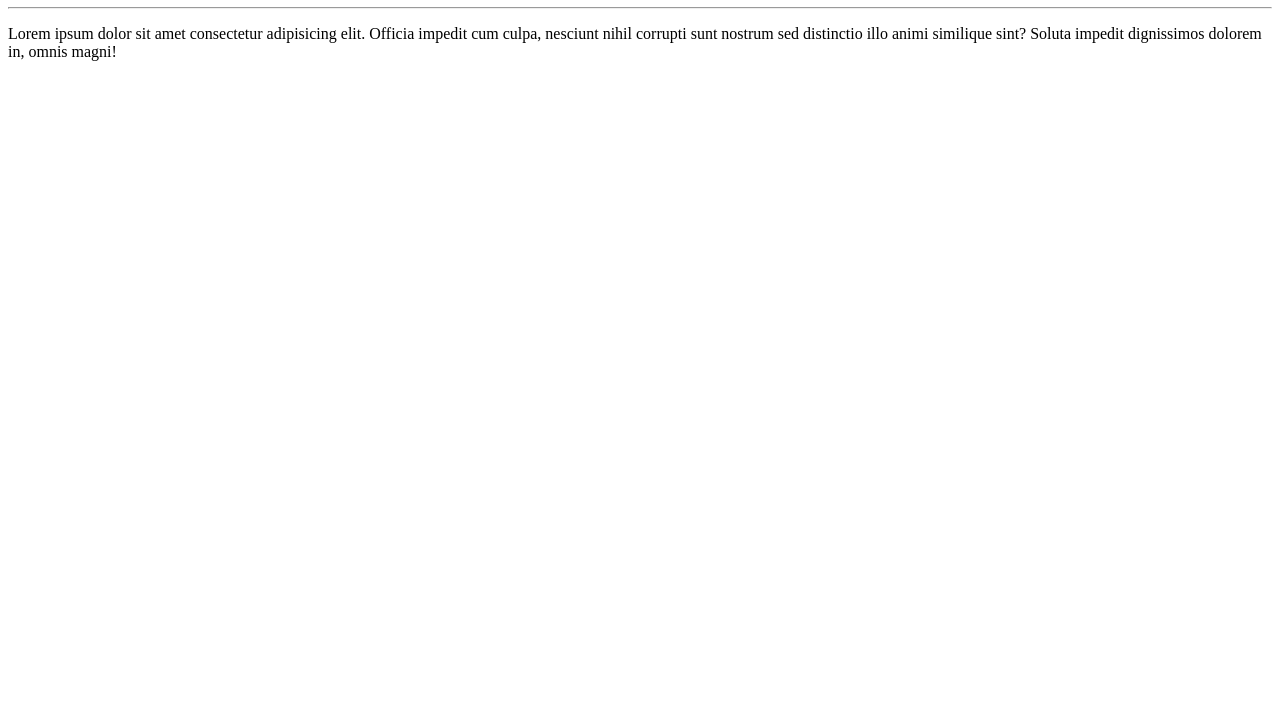
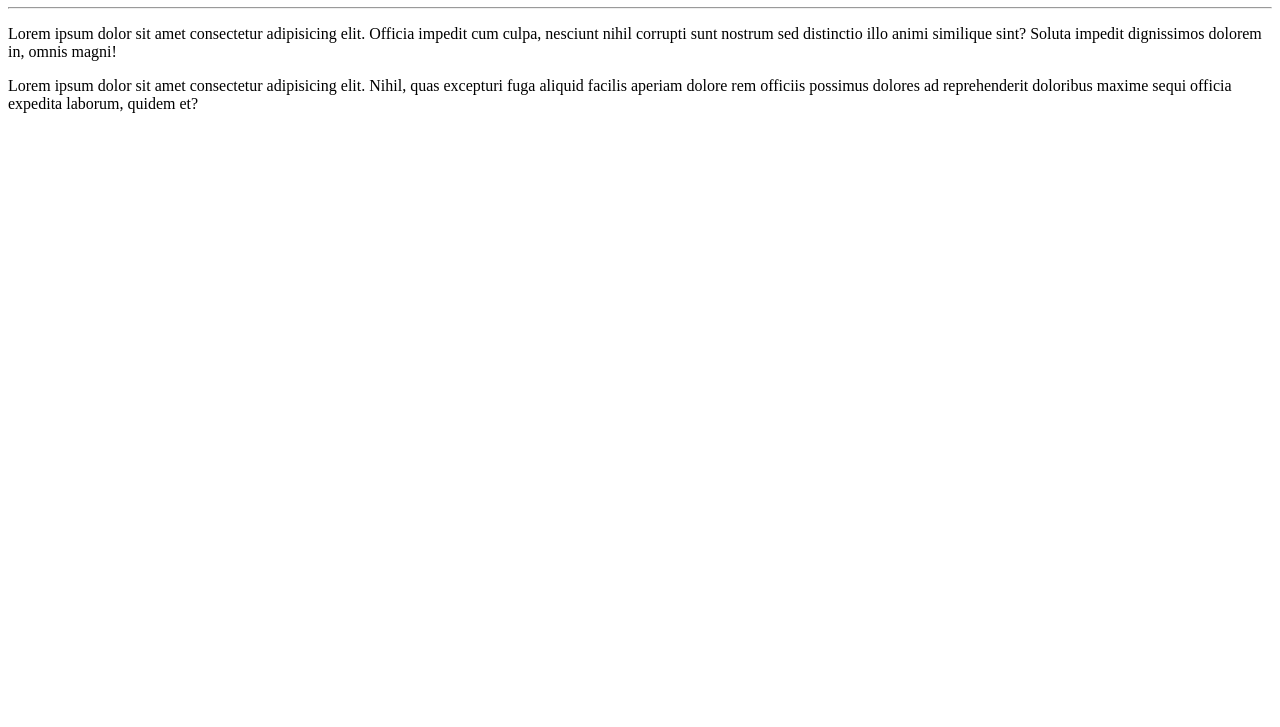
Before and after one commit to Juninzgra/Bom-dia, a plain HTML site: page meusite/index.html in a window 1280 px wide. Shown: the part 73-800 px from the top of the page. Drawn offline with Linux system fonts and the light colour scheme.

Commit message:
adicionei um paragrafo

```diff
--- a/meusite/index.html
+++ b/meusite/index.html
@@ -9,6 +9,7 @@
     <h1>Bom dia!</h1>
     <hr>
     <P>Lorem ipsum dolor sit amet consectetur adipisicing elit. Officia impedit cum culpa, nesciunt nihil corrupti sunt nostrum sed distinctio illo animi similique sint? Soluta impedit dignissimos dolorem in, omnis magni!</P>
+    <p>Lorem ipsum dolor sit amet consectetur adipisicing elit. Nihil, quas excepturi fuga aliquid facilis aperiam dolore rem officiis possimus dolores ad reprehenderit doloribus maxime sequi officia expedita laborum, quidem et?</p>
 
 </body>
 </html>
```
